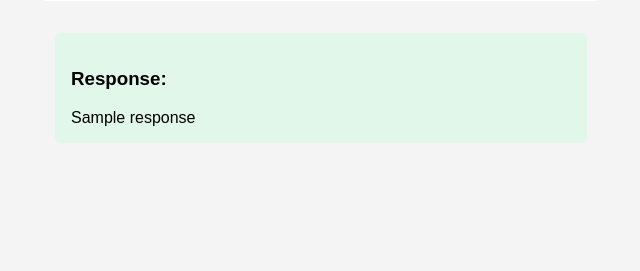
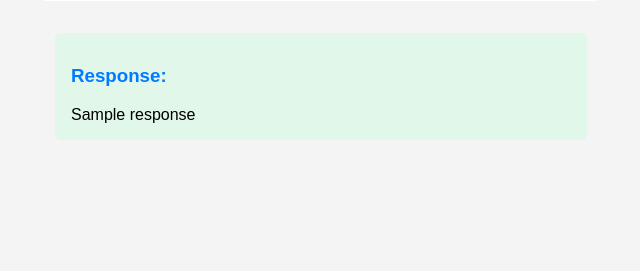
Before and after one commit to doladoudou/render, a FastAPI app: template templates/form.html in a window 1280 px wide. Shown: the part 351-622 px from the top of the page, without its empty margins (319-959 px from the left). Run offline with FastAPI, Linux system fonts and the light colour scheme; the template is opened without the code that fills it: most values are stand-ins (such as "Sample title", 1, 10 or a date in 2020).

Commit message:
Improve readability of AI response with HTML formatting

```diff
--- a/templates/form.html
+++ b/templates/form.html
@@ -9,6 +9,14 @@
     button { padding: 0.5em 1.5em; background-color: #007bff; color: white; border: none; border-radius: 4px; }
     h2 { text-align: center; }
     .response { max-width: 500px; margin: 2em auto; background: #e0f7e9; padding: 1em; border-radius: 6px; }
+    .response h3 {
+      color: #007bff;
+      margin-top: 1rem;
+    }
+    .response br {
+      display: block;
+      margin-bottom: 0.5rem;
+    }
   </style>
 </head>
 <body>
```
